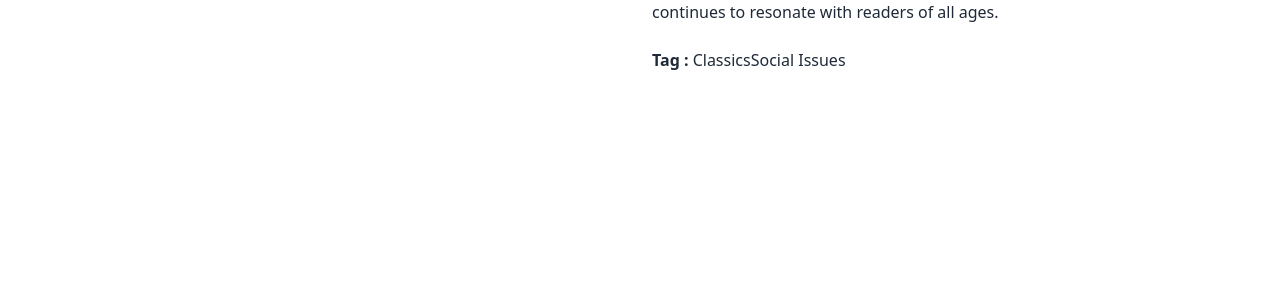
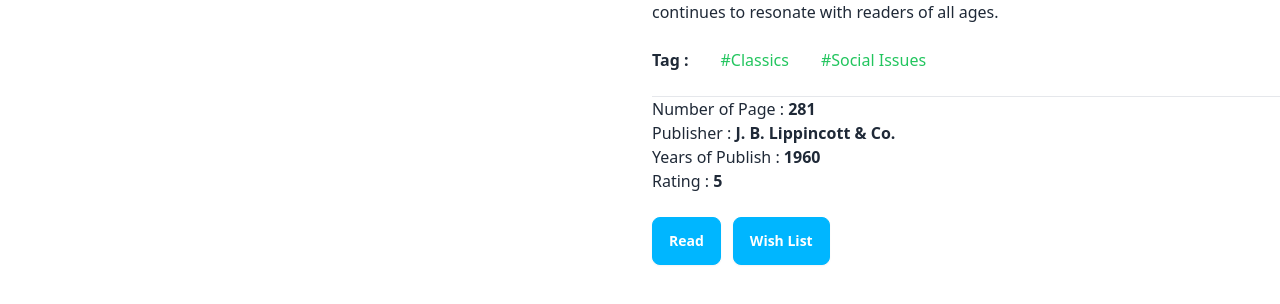
Before and after one commit to Tufazzul1/Assignment8-Book-review-, a React (Vite) app: page /booksDetails/1 in a window 1280 px wide. Shown: the part 394-698 px from the top of the page. Built offline with nearby package versions, Linux system fonts and the light colour scheme.

Commit message:
added the bookDetails Page

```diff
--- a/package.json
+++ b/package.json
@@ -16,6 +16,7 @@
     "react-dom": "^18.2.0",
     "react-icons": "^5.0.1",
     "react-router-dom": "^6.22.3",
+    "react-toastify": "^10.0.5",
     "sort-by": "^1.2.0"
   },
   "devDependencies": {
--- a/src/components/Book/Book.jsx
+++ b/src/components/Book/Book.jsx
@@ -11,7 +11,11 @@ const Book = ({ book }) => {
             <div className='flex items-center justify-center'>
                 <img className='px-20 py-4  bg-gray-200 rounded-xl' src={image} alt="" />
             </div>
-            <h4 className='font-bold text-green-500 mt-2'>{tags}</h4>
+            <h4><ul className="flex gap-8 mt-5">
+                        {book.tags.map((tag, index) => (
+                            <li className="text-green-500" key={index}>{tag}</li>
+                        ))}
+                    </ul> </h4>
             <h2 className='text-3xl font-bold mt-3'>{bookName}</h2>
             <p className='font-bold mt-2'>By : {author}</p>
 
--- a/src/components/BooksDetails/BooksDetails.jsx
+++ b/src/components/BooksDetails/BooksDetails.jsx
@@ -12,7 +12,7 @@ const BooksDetails = () => {
             <div className="flex-1">
                 <img src={book.image} alt="" className="w-3/5 ml-6" />
             </div>
-            <div  className="flex-1">
+            <div className="flex-1">
                 <h3 className="text-4xl font-bold">{book.bookName}</h3>
                 <h4 className="font-semibold text-xl mt-3">By : {book.author}</h4>
                 <br />
@@ -22,7 +22,24 @@ const BooksDetails = () => {
 
                 <p><span className="font-bold">Review :</span> {book.review}</p>
                 <br />
-                <p><span className="font-bold">Tag : </span>{book.tags} </p>
+                <div className="flex">
+                    <p> <ul className="flex gap-8"> <span className="font-bold">Tag : </span>
+                        {book.tags.map((tag, index) => (
+                            <li className="text-green-500" key={index}>#{tag}</li>
+                        ))}
+                    </ul> </p>
+                </div>
+                <br />
+                <hr />
+                <p>Number of Page : <span className="font-bold"> {book.totalPages}</span></p>
+                <p>Publisher : <span className="font-bold"> {book.publisher}</span></p>
+                <p>Years of Publish : <span className="font-bold">{book.yearOfPublishing}</span></p>
+                <p>Rating : <span className="font-bold"> {book.rating}</span></p>
+
+                <div className="mt-6 space-x-3">
+                <button className="btn btn-info hover:bg-green-500 text-white">Read</button>
+                <button className="btn btn-info hover:bg-green-500 text-white">Wish List</button>
+                </div>
             </div>
         </div>
     );
```
Also changed, not shown: 1 other file (tests, documents, lock files or other folders).
